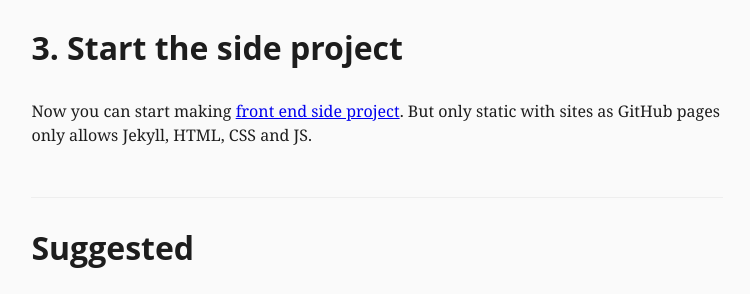
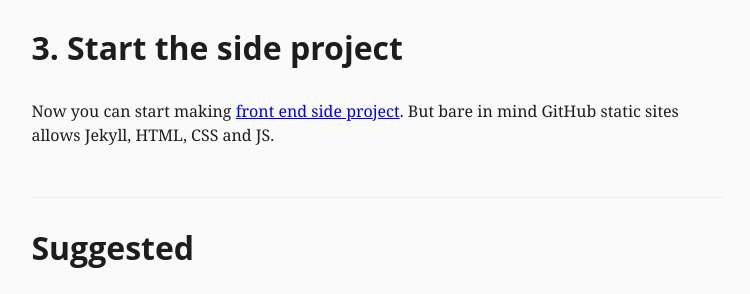
Before and after one commit to harrymt/blog, a Jekyll site: the page built from _posts/2017-02-26-how-i-host-my-side-projects.md, in a window 1280 px wide and 900 px high, scrolled down 2935 px. Shown: the part 160-454 px from the top of the window, without its empty margins (263-1013 px from the left). Built offline with Jekyll 4.4.1, drawn with Linux system fonts in a browser that asks for light colours.

Commit message:
Fixed wording

```diff
--- a/_posts/2017-02-26-how-i-host-my-side-projects.md
+++ b/_posts/2017-02-26-how-i-host-my-side-projects.md
@@ -64,4 +64,4 @@ The boilerplate uses Grunt to optimise the project. For example the below snippe
 
 ## 3. Start the side project
 
-Now you can start making <a href="//github.com/harrymt/mark">front end side project</a>. But only static with sites as GitHub pages only allows Jekyll, HTML, CSS and JS.
+Now you can start making <a href="//github.com/harrymt/mark">front end side project</a>. But bare in mind GitHub static sites allows Jekyll, HTML, CSS and JS.
```
